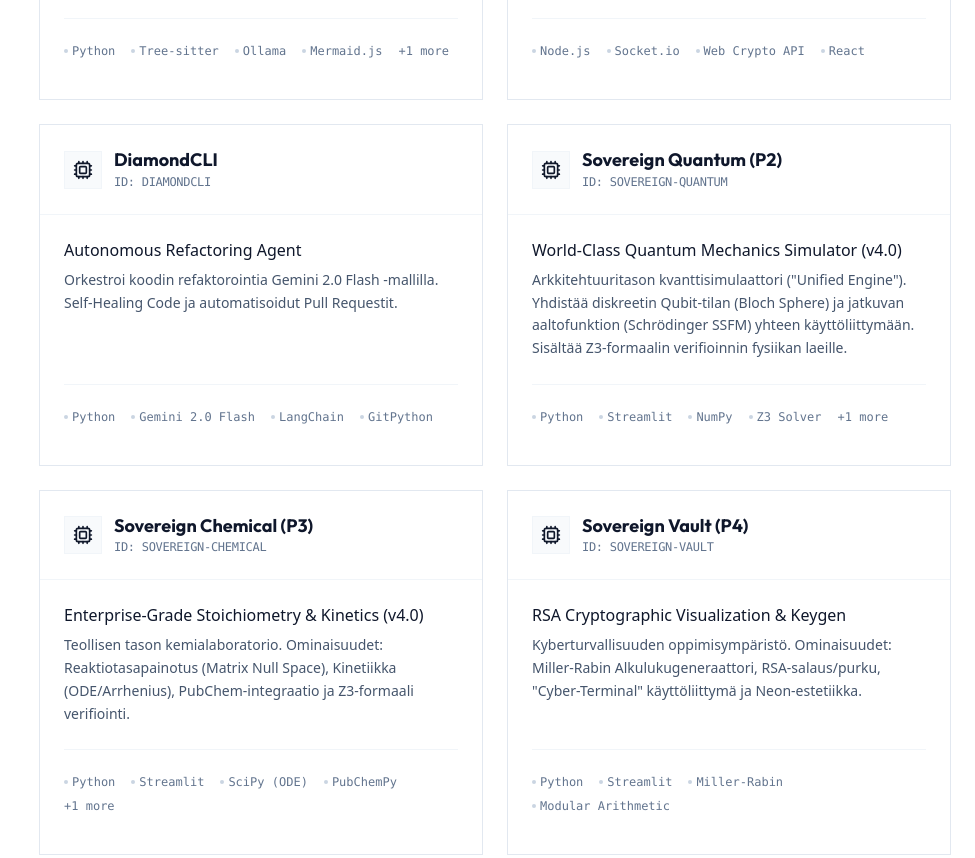
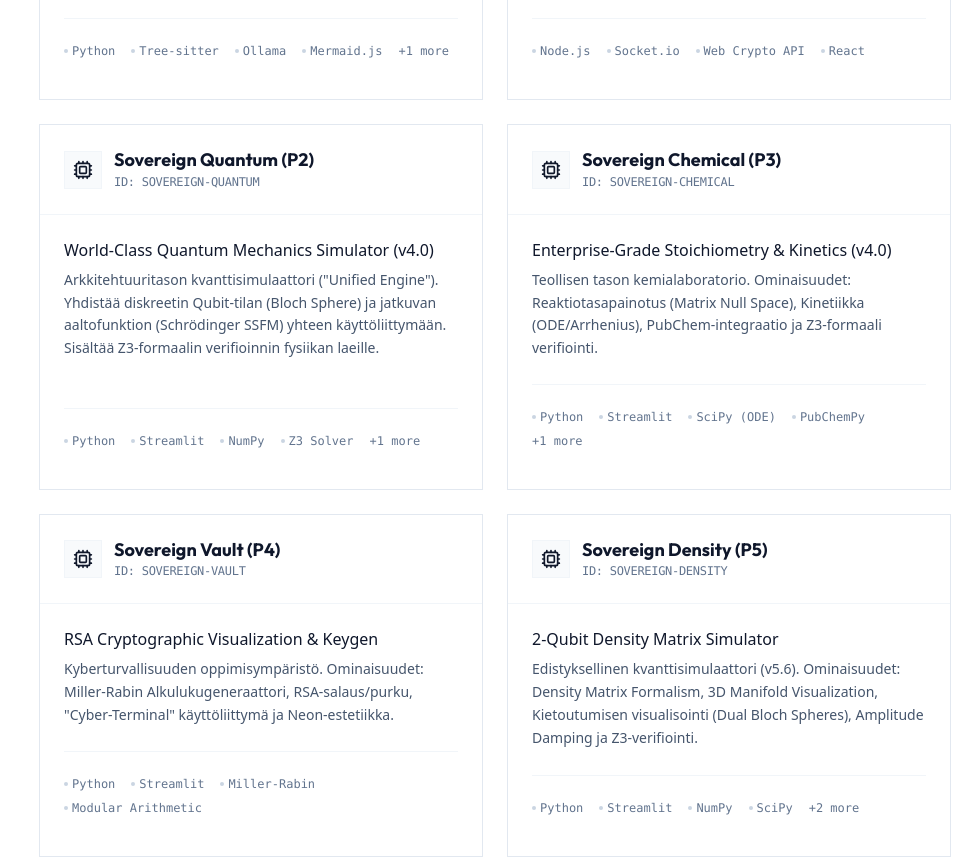
Before and after one commit to harleysederholm-alt/Tiedot, a Next.js app: page / in a window 1280 px wide. Shown: the part 4060-4918 px from the top of the page, without its empty margins (305-1280 px from the left). Built offline with nearby package versions, Linux system fonts and the light colour scheme.

Commit message:
Remove duplicate DiamondCLI entry

```diff
--- a/src/data/projects.ts
+++ b/src/data/projects.ts
@@ -172,17 +172,7 @@
     isPrivate: true,
     githubUrl: 'https://github.com/harleysederholm-alt/Phantomi',
   },
-  {
-    id: 'diamondcli',
-    name: 'DiamondCLI',
-    tagline: 'Autonomous Refactoring Agent',
-    description: 'Orkestroi koodin refaktorointia Gemini 2.0 Flash -mallilla. Self-Healing Code ja automatisoidut Pull Requestit.',
-    techStack: ['Python', 'Gemini 2.0 Flash', 'LangChain', 'GitPython'],
-    achievements: ['Self-Healing Code', 'Strict Typing', 'Multi-Repo Processing'],
-    category: 'ai',
-    isPrivate: false,
-    githubUrl: 'https://github.com/harleysederholm-alt/DiamondCLI',
-  },
+
 
   {
     id: 'sovereign-quantum',
```
